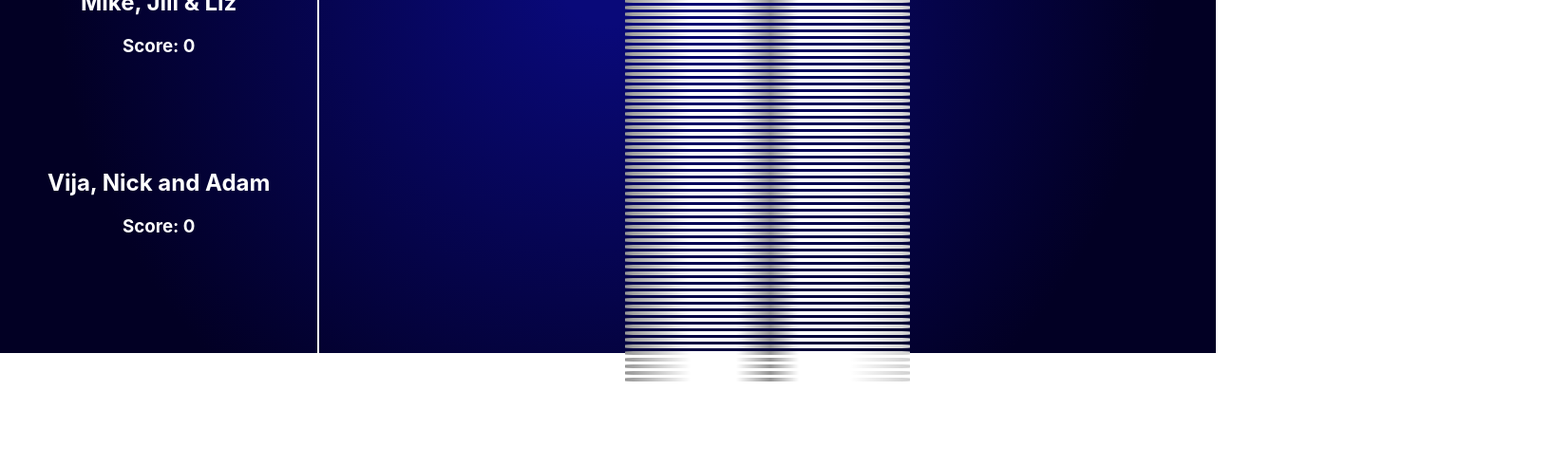
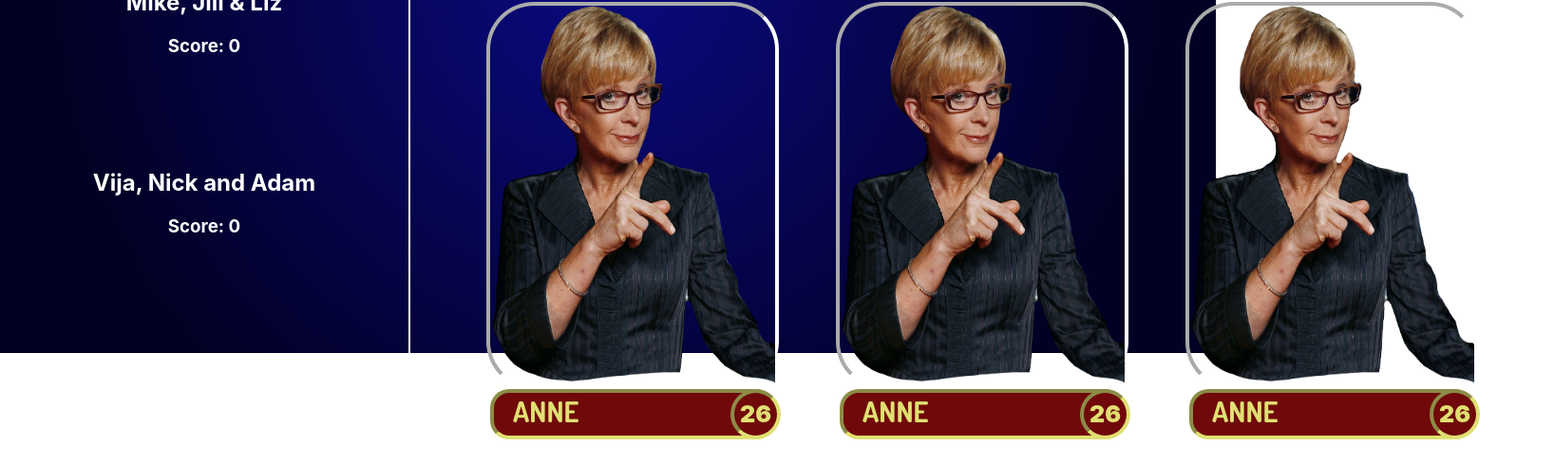
Before and after one commit to Mewse/christmas-games, a React app in the folder ui/: page /pointless in a window 1280 px wide. Shown: the part 428-918 px from the top of the page at 95% size, 1636 px wide, since content can reach past the window. Before the commit the page ends 840 px from the top, so only its background shows below. Built offline with nearby package versions, Linux system fonts and the light colour scheme.

Commit message:
Style pointless questions Fix warnings Fix event listener leaks

```diff
--- a/ui/public/index.html
+++ b/ui/public/index.html
@@ -24,6 +24,9 @@
       work correctly both with client-side routing and a non-root public URL.
       Learn how to configure a non-root public URL by running `npm run build`.
     -->
+    <link rel="preconnect" href="https://fonts.googleapis.com">
+    <link rel="preconnect" href="https://fonts.gstatic.com" crossorigin>
+    <link href="https://fonts.googleapis.com/css2?family=Dosis:wght@700&display=swap" rel="stylesheet">
     <title>Christmas Mystery Fun Time</title>
   </head>
   <body>
--- /dev/null
+++ b/ui/src/components/pointless-answer-grid/index.jsx
@@ -0,0 +1,69 @@
+import { TYPES } from "../../pages/pointless/questions";
+import "./style.scss";
+
+const PointlessAnswerGrid = (props) => {
+    let {answers, answered, prompt, type} = props;
+    return (
+         <div className="pointless-answers-grid">
+             {type === TYPES.PICTURE ? (
+                 <div className="picture-container">
+                     <div className="picture-row">
+                        <div className="picture-prompt">{prompt}</div>
+                        <div className="picture-answer">
+                            <img alt="answer" src={answers[0].src}/>
+                            <div className="answer-bar">
+                                <div className="prompt">{answered.includes(0) ? answers[0].answer : ""}</div>
+                                <div className="count">{answered.includes(0) ? answers[0].count : ""}</div>
+                            </div>
+                        </div>
+                        <div className="picture-answer">
+                            <img alt="answer" src={answers[1].src}/>
+                            <div className="answer-bar">
+                                <div className="prompt">{answered.includes(1) ? answers[1].answer : ""}</div>
+                                <div className="count">{answered.includes(1) ? answers[1].count : ""}</div>
+                            </div>
+                        </div>
+                     </div>
+                     <div className="picture-row">
+                     <div className="picture-answer">
+                            <img alt="answer" src={answers[2].src}/>
+                            <div className="answer-bar">
+                                <div className="prompt">{answered.includes(2) ? answers[2].answer : ""}</div>
+                                <div className="count">{answered.includes(2) ? answers[2].count : ""}</div>
+                            </div>
+                        </div>
+                        <div className="picture-answer">
+                            <img alt="answer" src={answers[3].src}/>
+                            <div className="answer-bar">
+                                <div className="prompt">{answered.includes(3) ? answers[3].answer : ""}</div>
+                                <div className="count">{answered.includes(3) ? answers[3].count : ""}</div>
+                            </div>
+                        </div>
+                        <div className="picture-answer">
+                            <img alt="answer" src={answers[4].src}/>
+                            <div className="answer-bar">
+                                <div className="prompt">{answered.includes(4) ? answers[4].answer : ""}</div>
+                                <div className="count">{answered.includes(4) ? answers[4].count : ""}</div>
+                            </div>
+                        </div>
+                     </div>
+                 </div>
+             ) : (
+                <div className="answer-container">
+                    <div className="title-prompt">
+                        {prompt}
+                    </div>
+                    {answers.map((answer, id) => (
+                        <div key={id} className="answer">
+                            <div className="prompt">{answer.prompt}</div>
+                            <div className="count">{answered.includes(id) ? answer.count : ""}</div>
+                            <div className="answer-answer">{answered.includes(id) ? answer.answer : ""}</div>
+                        </div>
+                    ))}
+                </div>
+             )}
+         </div>
+    )
+}
+
+export default PointlessAnswerGrid;
--- /dev/null
+++ b/ui/src/components/pointless-answer-grid/style.scss
@@ -0,0 +1,144 @@
+.pointless-answers-grid {
+    display: flex;
+    width: 100%;
+    flex-direction: column;
+    align-items: center;
+
+    .answer-container {
+        width: 70%;
+        display: flex;
+        flex-direction: column;
+        justify-items: center;
+    }
+
+    .picture-container {
+        display: flex;
+        flex-direction: column;
+        padding: 50px;
+
+        .picture-row {
+            display: flex;
+
+            .picture-prompt {
+                border: 4px solid white;
+                border-radius: 50px;
+                background-color: rgb(112, 9, 9);
+                border: 4px inset white;
+                width: 300px;
+                height: 400px;
+                margin: 30px;
+                color: rgb(224, 224, 114);
+                font-family: 'Dosis', sans-serif;
+                text-transform: uppercase;
+                font-size: 1.5vw;
+                line-height: 400px;
+                text-align: center;
+            }
+
+            .picture-answer {
+                border: 4px inset white;
+                border-radius: 50px;
+                height: 400px;
+                width: 300px;
+                margin: 30px;
+
+                .answer-bar {
+                    background-color: rgb(112, 9, 9);
+                    color: rgb(224, 224, 114);
+                    border: 4px inset rgb(224, 224, 114);
+                    border-radius: 20px;
+                    height: 45px;
+                    display: flex;
+
+
+
+                    .prompt {
+                        flex: 4;
+                        font-size: 30px;
+                        font-family: 'Dosis', sans-serif;
+                        margin-left: 20px;
+                        text-transform: uppercase;
+                    }
+
+                    .count {
+                        border: 4px inset rgb(224, 224, 114);
+                        border-radius: 50%;
+                        height: 45px;
+                        width: 45px;
+                        background-color: rgb(112, 9, 9);
+                        margin-top: -4px;
+                        margin-right: -10px;
+                        line-height: 45px;
+                        text-align: center;
+                        font-size: 25px;
+                        font-weight: 900;
+                    }
+                }
+            }
+
+            img {
+                width: 300px;
+                height: 400px;
+
+            }
+        }
+    }
+
+    .title-prompt {
+        background-color: #240f40;
+        border: 4px solid white;
+        border-radius: 50px;
+        width: 100%;
+        height: 70px;
+        line-height: 70px;
+        margin: 10px 10px 30px 10px;
+        color: white;
+        font-size: 40px;
+        font-family: 'Dosis', sans-serif;
+        text-align: center;
+        text-transform: uppercase;
+    }
+
+    .answer {
+        background-color: rgb(80, 7, 148);
+        border: 4px solid white;
+        border-radius: 50px;
+        width: 100%;
+        height: 70px;
+        margin: 10px;
+        display: flex;
+        color: white;
+        font-size: 30px;
+
+
+        .prompt {
+            flex: 4;
+            line-height: 70px;
+            text-align: center;
+            font-family: 'Dosis', sans-serif;
+            text-transform: uppercase;
+        }
+
+        .count {
+            flex: 1;
+            display: inline-block;
+            border-radius: 50%;
+            border: 4px solid white;
+            line-height: 70px;
+            text-align: center;
+            margin-top: -4px;
+            height: 70px;
+            max-width: 70px;
+            font-weight: 900;
+            font-size: 35px;
+        }
+
+        .answer-answer {
+            flex: 1;
+            font-family: 'Dosis', sans-serif;
+            line-height: 70px;
+            text-align: center;
+            text-transform: uppercase;
+        }
+    }
+}
--- a/ui/src/components/weakest-link-score-tracker/style.scss
+++ b/ui/src/components/weakest-link-score-tracker/style.scss
@@ -19,7 +19,7 @@
         display: flex;
         flex-direction: column;
         align-items: center;
-        justify-content: end;
+        justify-content: flex-end;
         min-height: 94px;
     }
 
--- a/ui/src/pages/layout.jsx
+++ b/ui/src/pages/layout.jsx
@@ -1,11 +1,9 @@
-import logo from '../logo.svg';
 import './layout.less';
 
 import {
     BrowserRouter as Router,
     Routes,
-    Route,
-    Link
+    Route
   } from "react-router-dom";
 
 import WeakestLink from './weakest-link';
--- a/ui/src/pages/pointless/index.jsx
+++ b/ui/src/pages/pointless/index.jsx
@@ -1,7 +1,9 @@
 import React from "react"
 import confetti from "canvas-confetti";
 import PointlessTower from "../../components/pointless-tower";
+import PointlessAnswerGrid from "../../components/pointless-answer-grid";
 import "./style.scss";
+import {rounds} from "./questions";
 
 const TOWER_HEIGHT = 100;
 
@@ -30,28 +32,12 @@ class Pointless extends(React.Component) {
             target: null,
             failed: false
         },
-        showTower: true,
+        showTower: false,
         selectedRound: null,
-        rounds: {
-            "1": {
-                "type": "text",
-                "answers": [
-                    {
-                        "prompt": "",
-                        "count": 2
-                    }
-                ]
-            },
-            "2": {
-                "type": "picture",
-                "answers": [
-                    {
-                        "url": "",
-                        "count": 2
-                    }
-                ]
-            }
-        }
+        answers: rounds[1].answers,
+        answered: [1,2,3,4],
+        prompt: rounds[1].prompt,
+        type: rounds[1].type
     }
     incorrectAudio = new Audio("/sfx/pointless-incorrect.mp3");
     targetReachedAudio = new Audio("/sfx/pointless-target-reached.mp3");
@@ -71,6 +57,16 @@ class Pointless extends(React.Component) {
             if (e.code === "KeyF") {
                 this.fail();
             }
+            if (e.code === "KeyT") {
+                this.toggleTower();
+            }
+            if (e.keyCode >= 48 && e.keyCode <= 57) {
+                let index = Number(e.key) - 1;
+                if (index === -1) {
+                    index = 9
+                }
+                this.setRound(index);
+            }
         })
     }
 
@@ -78,7 +74,7 @@ class Pointless extends(React.Component) {
         document.removeEventListener("keypress", this.listener);
     }
 
-    render = () => {
+    render() {
         return (
             <div className="pointless-board">
 
@@ -91,7 +87,7 @@ class Pointless extends(React.Component) {
                                 <h3>Score: {team.score}</h3>
                                 <div className="score-container">
                                     {Array(team.roundScore).fill().map((_, score) => (
-                                        <div className="score-icon">&nbsp;</div>
+                                        <div key={score} className="score-icon">&nbsp;</div>
                                     ))}
                                 </div>
                             </div>
@@ -110,7 +106,12 @@ class Pointless extends(React.Component) {
                     </div>
                 ) : (
                     <div className="round-container">
-
+                        <PointlessAnswerGrid
+                            type={this.state.type}
+                            answers={this.state.answers}
+                            answered={this.state.answered}
+                            prompt={this.state.prompt}
+                        />
                     </div>
                 )}
             </div>
@@ -180,6 +181,12 @@ class Pointless extends(React.Component) {
         return new Promise(resolve => setTimeout(resolve, ms));
     }
 
+    toggleTower() {
+        this.setState({
+            showTower: !this.state.showTower
+        });
+    }
+
     decrementTower(){
         this.setState((prevState) => ({
             tower: {
@@ -216,6 +223,53 @@ class Pointless extends(React.Component) {
             teams: this.state.teams.append({name: name, score: 0, roundScore: 0})
         })
     }
+
+    setAnswered(answerId) {
+        this.setState({
+            answered: this.state.answered.concat(answerId)
+        });
+    }
+
+    addScore(playerId, score) {
+        if (playerId <= this.state.teams.length) {
+            let teams = [...this.state.teams];
+            teams[playerId].score = teams[playerId].score + score;
+            this.setState({
+                teams: teams
+            });
+        }
+    }
+
+    addRoundScore(playerId) {
+        if (playerId <= this.state.teams.length) {
+            let teams = [...this.state.teams];
+            teams[playerId].roundScore = teams[playerId].roundScore + 1;
+            this.setState({
+                teams: teams
+            });
+        }
+    }
+
+    subRoundScore(playerId) {
+        if (playerId <= this.state.teams.length) {
+            let teams = [...this.state.teams];
+            teams[playerId].roundScore = teams[playerId].roundScore - 1;
+            this.setState({
+                teams: teams
+            });
+        }
+    }
+
+    setRound(roundId) {
+        if (roundId < rounds.length) {
+            this.setState({
+                answers: rounds[roundId].answers,
+                prompt: rounds[roundId].prompt,
+                type: rounds[roundId].type,
+                answered: [],
+            });
+        }
+    }
 }
 
 export default Pointless;
--- /dev/null
+++ b/ui/src/pages/pointless/questions.js
@@ -0,0 +1,81 @@
+const TYPES = {
+    PICTURE: 0,
+    OPTIONS: 1,
+    INLINE: 2,
+    OPEN: 3
+}
+
+const rounds = [
+    {
+        answers: [
+            {
+                answer: "fluffy",
+                prompt: "Squiggly muffin creatures ____",
+                count: 26,
+            },
+            {
+                answer: "fluffy",
+                prompt: "Squiggly muffin creatures ____",
+                count: 26,
+            },
+            {
+                answer: "fluffy",
+                prompt: "Squiggly muffin creatures ____",
+                count: 26,
+            },
+            {
+                answer: "fluffy",
+                prompt: "Squiggly muffin creatures ____",
+                count: 100,
+            },
+            {
+                answer: "fluffy",
+                prompt: "Squiggly muffin creatures ____",
+                count: 26,
+            },
+            {
+                answer: "fluffy",
+                prompt: "Squiggly muffin creatures ____",
+                count: 26,
+            },
+        ],
+        type: TYPES.OPEN,
+        prompt: "Weird phrases"
+    },
+    {
+        answers: [
+            {
+                src: "/images/anne.png",
+                answer: "anne",
+                count: 26,
+            },
+            {
+                src: "/images/anne.png",
+                answer: "anne",
+                count: 26,
+            },
+            {
+                src: "/images/anne.png",
+                answer: "anne",
+                count: 26,
+            },
+            {
+                src: "/images/anne.png",
+                answer: "anne",
+                count: 26,
+            },
+            {
+                src: "/images/anne.png",
+                answer: "anne",
+                count: 26,
+            }
+        ],
+        type: TYPES.PICTURE,
+        prompt: "Weird pictures"
+    },
+]
+
+export {
+    rounds,
+    TYPES
+}
--- a/ui/src/pages/pointless/style.scss
+++ b/ui/src/pages/pointless/style.scss
@@ -9,6 +9,7 @@
         border-right: 2px solid white;
         color: white;
         text-align: center;
+        min-width: 330px;
 
         h1 {
             font-size: 45px;
@@ -48,4 +49,11 @@
         flex: 4;
         padding: 20px
     }
+
+    .round-container {
+        width: 100%;
+        display: flex;
+        flex-direction: column;
+        justify-content: center;
+    }
 }
--- a/ui/src/pages/tenable/index.jsx
+++ b/ui/src/pages/tenable/index.jsx
@@ -2,11 +2,13 @@ import React from "react";
 
 import "./style.scss";
 import TenableTower from "../../components/tenable-tower";
+import rounds from "./questions";
 
 class Tenable extends React.Component {
     state = {
-        answers: ["1","2","3","4","5","6","7","8","9","10"],
-        answered: ["2", "7", "8", "1", "3", "4"],
+        answers: rounds[0].answers,
+        answered: ["Partridge in a pear tree"],
+        prompt: rounds[0].prompt,
         fail: false,
         highlight: null
     }
@@ -28,8 +30,16 @@ class Tenable extends React.Component {
 
     componentDidMount() {
         window.game = this;
+        this.handleKeypress = this.handleKeypress.bind(this);
         this.roundCompleteSound.volume = 0.5;
-        this.listener = document.addEventListener("keypress", (e) => {
+        document.addEventListener("keypress", this.handleKeypress)
+    }
+
+    componentWillUnmount() {
+        document.removeEventListener("keypress", this.handleKeypress);
+    }
+
+    handleKeypress(e) {
         if (e.code === "KeyF") {
             this.showIncorrect();
         }
@@ -43,11 +53,6 @@ class Tenable extends React.Component {
         if (e.code === "KeyR") {
             this.reset();
         }
-        })
-    }
-
-    componentWillUnmount() {
-        document.removeEventListener("keypress", this.listener);
     }
 
     render() {
@@ -60,6 +65,7 @@ class Tenable extends React.Component {
                     complete={this.state.complete}
                     highlight={this.state.highlight}
                 />
+                <div className="prompt">{this.state.prompt}</div>
             </div>
         );
     }
@@ -73,7 +79,7 @@ class Tenable extends React.Component {
     getLowestUnanswered() {
         let lowest = 0;
         this.state.answers.every((answer, id) => {
-            if (!this.state.answered.includes(answer)) {
+            if (!this.state.answered.includes(answer.answer)) {
                 lowest = id;
                 return false;
             }
@@ -102,13 +108,13 @@ class Tenable extends React.Component {
         if (this.state.answered.length + 1 === this.state.answers.length) {
             this.roundCompleteSound.play();
             this.setState({
-                answered: this.state.answered.concat(this.state.answers[index]),
+                answered: this.state.answered.concat(this.state.answers[index].answer),
                 highlight: null,
                 complete: true
             })
         } else {
             this.setState({
-                answered: this.state.answered.concat(this.state.answers[index]),
+                answered: this.state.answered.concat(this.state.answers[index].answer),
                 highlight: null,
             })
         }
@@ -121,6 +127,21 @@ class Tenable extends React.Component {
                 this.stepSounds[this.state.answers.length - (i+1)].play();
                 await this.sleep(800);
             }
+        }
+    }
+
+    setRound(roundId) {
+        if (rounds.length > roundId) {
+            this.setState({
+                answers: rounds[roundId].answers,
+                prompt: rounds[roundId].prompt,
+                answered: [],
+                highlight: null,
+                fail: false,
+                complete: false
+            });
+        } else {
+            console.log("That round id doesnt exist");
         }
     }
 
--- /dev/null
+++ b/ui/src/pages/tenable/questions.js
@@ -0,0 +1,34 @@
+const rounds = [
+    {
+        answers: [
+            {answer: "Partridge in a pear tree", fontSize: "1vw"},
+            {answer: "Turtle Doves", fontSize: "1.5vw"},
+            {answer: "French Hens", fontSize: "1.5vw"},
+            {answer: "Calling Birds", fontSize: "1.5vw"},
+            {answer: "Gold Rings", fontSize: "1.5vw"},
+            {answer: "Geese Laying", fontSize: "1.5vw"},
+            {answer: "Swans Swimming", fontSize: "1.5vw"},
+            {answer: "Maids Milking", fontSize: "1.5vw"},
+            {answer: "Ladies Dancing", fontSize: "1.5vw"},
+            {answer: "Lords Leaping", fontSize: "1.5vw"},
+        ],
+        prompt: 'Name the first 10 gifts in the "Twelve Days of Christmas" song',
+    },
+    {
+        answers: [
+            {answer: "Partridge in a pear tree", fontSize: "1vw"},
+            {answer: "Turtle Doves", fontSize: "1.5vw"},
+            {answer: "French Hens", fontSize: "1.5vw"},
+            {answer: "Calling Birds", fontSize: "1.5vw"},
+            {answer: "Gold Rings", fontSize: "1.5vw"},
+            {answer: "Geese Laying", fontSize: "1.5vw"},
+            {answer: "Swans Swimming", fontSize: "1.5vw"},
+            {answer: "Maids Milking", fontSize: "1.5vw"},
+            {answer: "Ladies Dancing", fontSize: "1.5vw"},
+            {answer: "Lords Leaping", fontSize: "1.5vw"},
+        ],
+        prompt: 'Another question',
+    },
+]
+
+export default rounds;
--- a/ui/src/pages/weakest-link/index.jsx
+++ b/ui/src/pages/weakest-link/index.jsx
@@ -17,7 +17,15 @@ class WeakestLink extends (React.Component){
 
     componentDidMount() {
         window.game = this;
-        this.listener = document.addEventListener("keypress", (e) => {
+        this.handleKeypress = this.handleKeypress.bind(this);
+        this.listener = document.addEventListener("keypress", this.handleKeypress)
+    }
+
+    componentWillUnmount() {
+        document.removeEventListener("keypress", this.listener);
+    }
+
+    handleKeypress(e) {
         if (e.code === "Period") {
             this.inc();
         }
@@ -48,11 +56,6 @@ class WeakestLink extends (React.Component){
         if (e.code === "KeyP") {
             this.endRound();
         }
-        })
-    }
-
-    componentWillUnmount() {
-        document.removeEventListener("keypress", this.listener);
     }
 
     render = () => {
@@ -68,7 +71,7 @@ class WeakestLink extends (React.Component){
                         <div className="timer">{this.renderTime()}</div>
                     </div>
                     <div className="image-container">
-                        <img src="/images/anne.png" />
+                        <img alt="dave robinson" src="/images/anne.png" />
                     </div>
                     <div className="pot-container">
                         <div className="pot">Total: £{this.state.pot}</div>
```
Also changed, not shown: ui/src/components/tenable-tower/index.jsx (+4 -4 lines), ui/src/pages/tenable/style.scss (+11 -0 lines). Lines whose indentation alone changed are shown as unchanged.
